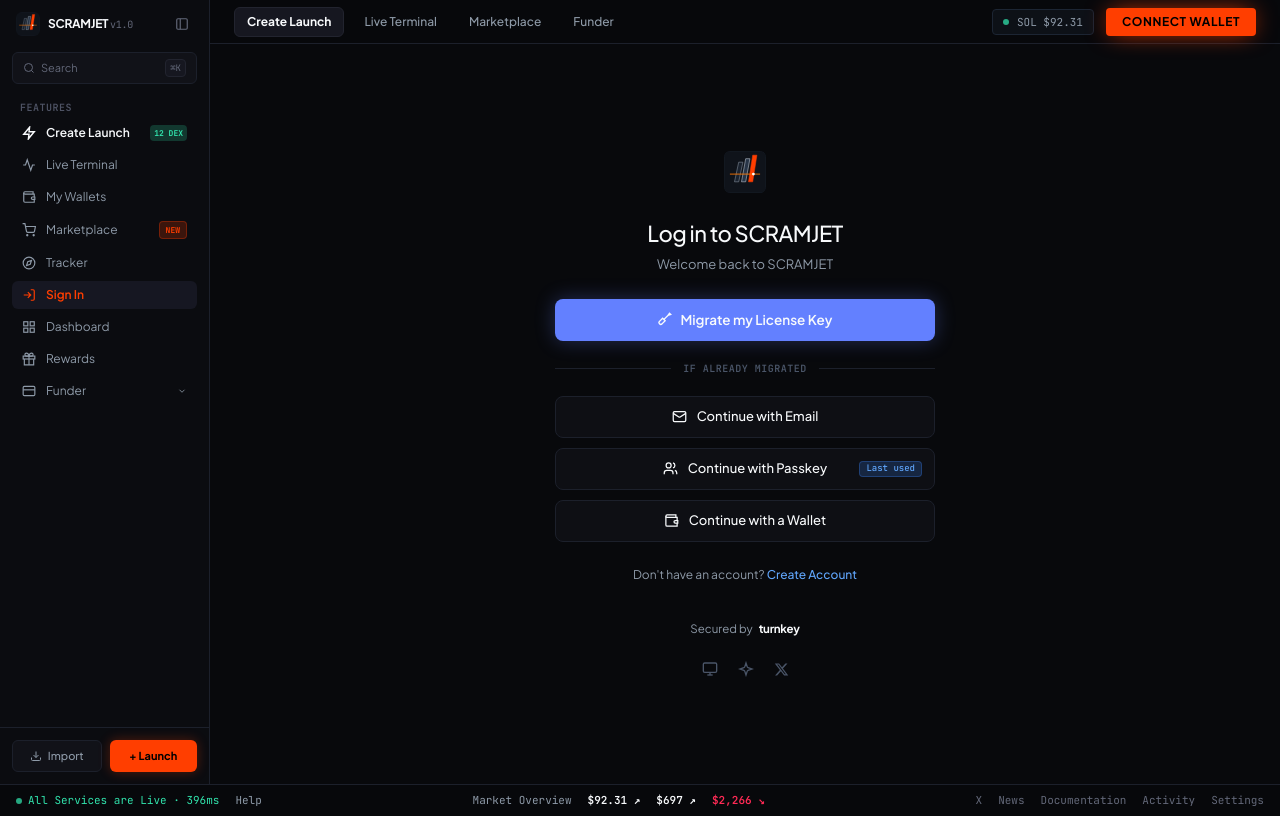
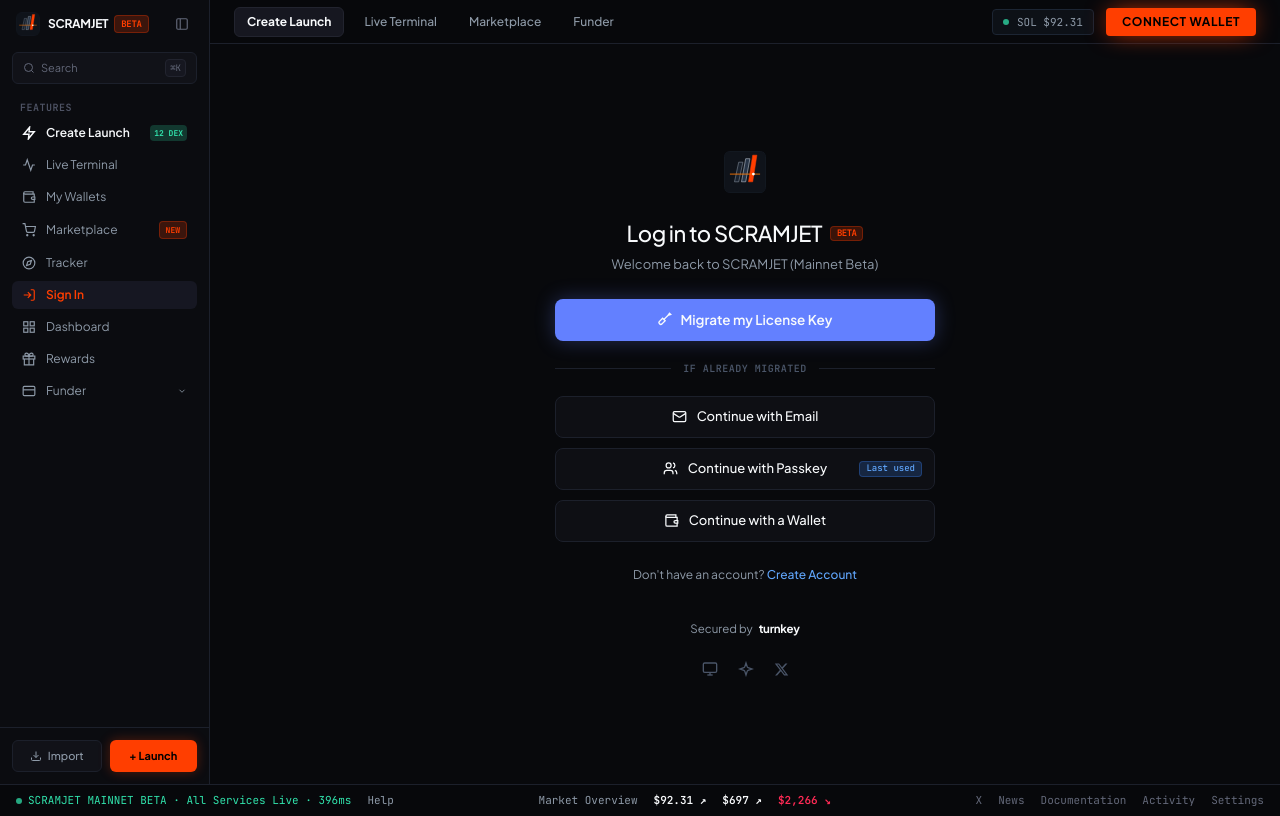
Before and after one commit to 0xfuckian/scramjet-prototype, a Next.js app: page /login in a window 1280 px wide. Built offline with nearby package versions, Linux system fonts and the light colour scheme; what @solana/web3.js would draw is missing.

Commit message:
feat: label release as Mainnet Beta across all views, headers, and metadata
Entire-Checkpoint: 01M6H8EM1JA0W64828PA3BWGBF

```diff
--- a/src/app/layout.tsx
+++ b/src/app/layout.tsx
@@ -3,7 +3,7 @@ import { AppShell } from "../components/layout/AppShell";
 import "./globals.css";
 
 export const metadata: Metadata = {
-  title: "SCRAMJET // One platform. Every token operation.",
+  title: "SCRAMJET // Mainnet Beta - One platform. Every token operation.",
   description: "Launch across 12 launchpads. Manage wallets, trade, automate and monitor execution from one place.",
 };
 
--- a/src/app/login/page.tsx
+++ b/src/app/login/page.tsx
@@ -64,11 +64,14 @@ export default function LoginPage() {
 
         {view === "login" && (
           <div className="w-full">
-            <h1 className="text-[22px] font-medium text-[#F8FAFC] tracking-tight mb-1">
-              Log in to SCRAMJET
+            <h1 className="text-[22px] font-medium text-[#F8FAFC] tracking-tight mb-1 flex items-center justify-center gap-2">
+              <span>Log in to SCRAMJET</span>
+              <span className="text-[9px] font-mono font-bold px-1.5 py-0.2 rounded bg-[#FF3E00]/20 text-[#FF3E00] border border-[#FF3E00]/30">
+                BETA
+              </span>
             </h1>
             <p className="text-[13px] leading-relaxed text-[#8E9AA8] mb-6">
-              Welcome back to SCRAMJET
+              Welcome back to SCRAMJET (Mainnet Beta)
             </p>
 
             {/* Glowing Action Button: Migrate my License Key */}
--- a/src/app/page.tsx
+++ b/src/app/page.tsx
@@ -25,7 +25,7 @@ export default function HomePage() {
       {/* ================= 1. HERO SECTION ================= */}
       <section className="pt-20 pb-16 px-6 text-center max-w-5xl mx-auto space-y-6">
         <div className="inline-flex items-center gap-2 px-3 py-1 rounded-full bg-[#FF3E00]/10 border border-[#FF3E00]/30 text-[#FF3E00] text-xs font-mono font-bold tracking-wider uppercase">
-          <span>HYPERSONIC SOLANA LAUNCHPAD // 3.5% PROTOCOL FEE</span>
+          <span>SOLANA MAINNET BETA // 3.5% PROTOCOL FEE</span>
         </div>
 
         <h1 className="text-5xl sm:text-7xl font-bold tracking-tight text-[#F8FAFC] leading-[1.06]">
--- a/src/components/layout/AppShell.tsx
+++ b/src/components/layout/AppShell.tsx
@@ -18,8 +18,11 @@ export function AppShell({ children }: { children: React.ReactNode }) {
         <header className="sticky top-0 z-50 h-[56px] px-6 md:px-12 bg-[#07080B]/90 backdrop-blur-md border-b border-[#14161F] flex items-center justify-between text-xs">
           <Link href="/" className="flex items-center gap-2.5 group">
             <ScramjetLogo size={26} />
-              <span className="font-bold text-sm tracking-tight text-[#F8FAFC] group-hover:text-[#FF3E00] transition-colors">
-                SCRAMJET
+              <span className="font-bold text-sm tracking-tight text-[#F8FAFC] group-hover:text-[#FF3E00] transition-colors flex items-center gap-1.5">
+                <span>SCRAMJET</span>
+                <span className="text-[9px] font-mono font-bold px-1.5 py-0.2 rounded bg-[#FF3E00]/20 text-[#FF3E00] border border-[#FF3E00]/30">
+                  BETA
+                </span>
               </span>
             </Link>
 
@@ -116,8 +119,11 @@ export function AppShell({ children }: { children: React.ReactNode }) {
             <div className="flex items-center justify-between px-1">
               <Link href="/" className="flex items-center gap-2 group">
                 <ScramjetLogo size={24} />
-                  <span className="font-bold text-xs tracking-tight text-[#F8FAFC] group-hover:text-[#FF3E00] transition-colors">
-                    SCRAMJET <span className="text-[10px] text-[#636879] font-normal font-mono">v1.0</span>
+                  <span className="font-bold text-xs tracking-tight text-[#F8FAFC] group-hover:text-[#FF3E00] transition-colors flex items-center gap-1.5">
+                    <span>SCRAMJET</span>
+                    <span className="text-[9px] text-[#FF3E00] font-bold font-mono px-1.5 py-0.2 rounded bg-[#FF3E00]/20 border border-[#FF3E00]/30">
+                      BETA
+                    </span>
                   </span>
                 </Link>
               <button className="text-[#636879] hover:text-[#F8FAFC] p-1">
@@ -371,7 +377,7 @@ export function AppShell({ children }: { children: React.ReactNode }) {
         <div className="flex items-center gap-4">
           <span className="flex items-center gap-1.5 text-[#31E3AC]">
             <span className="w-1.5 h-1.5 rounded-full bg-[#31E3AC] animate-pulse" />
-            <span>All Services are Live · 396ms</span>
+            <span>SCRAMJET MAINNET BETA · All Services Live · 396ms</span>
           </span>
           <span className="text-[#8E9AA8] hover:text-[#F8FAFC] cursor-pointer">Help</span>
         </div>
--- a/src/lib/constants.ts
+++ b/src/lib/constants.ts
@@ -4,7 +4,7 @@ export const SCRAMJET_BRAND = {
   name: "SCRAMJET",
   codename: "MACH CASCADE",
   tagline: "Hypersonic Solana Token Launchpad & Creator Fee Protocol",
-  version: "1.0.0-PROXIMA-KILLER",
+  version: "1.0.0-MAINNET-BETA",
   feePercent: 3.5, // 3.5% platform fee (undercutting Proxima's 5.0% by 30%)
 };
 
```
